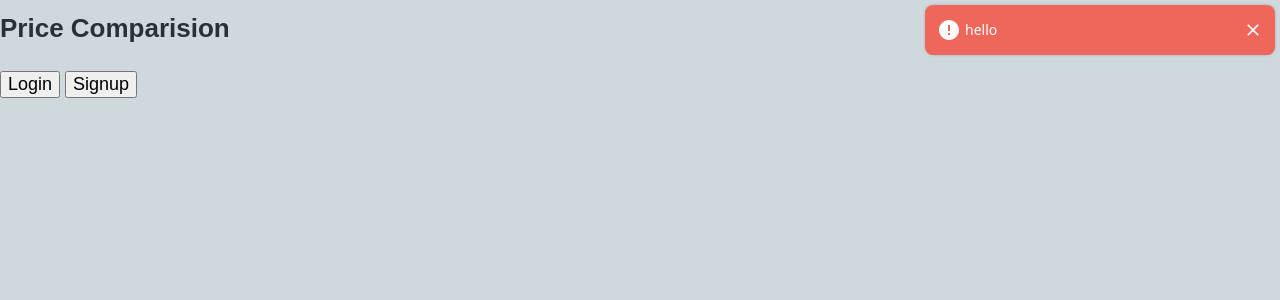
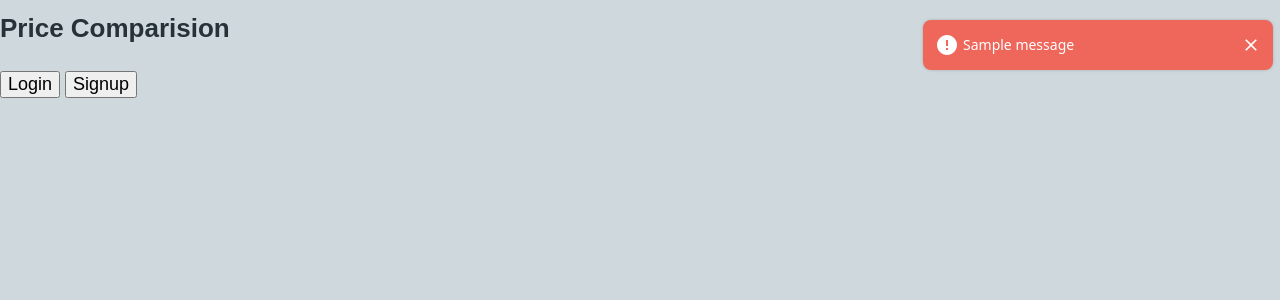
Before and after one commit to dilrajs616/Price-Comparison, a Flask app: page / in a window 1280 px wide. Shown: the top 300 px of the page. Run offline with Flask 3, Linux system fonts and the light colour scheme; one stand-in notice (Sample message) is shown.

Commit message:
handle multiple error flashes

```diff
--- a/static/landing.css
+++ b/static/landing.css
@@ -44,9 +44,20 @@
 }
 
 .error-wrraper{
-    display: block;
+    display: flex;
+    flex-direction: column;
+    position: absolute;
+    z-index: 2;
+    top:5px;
+    right: 5px;
+
+
+
+
 
 }
+
+
 
 .error {
     font-family: system-ui, -apple-system, BlinkMacSystemFont, 'Segoe UI', Roboto, Oxygen, Ubuntu, Cantarell, 'Open Sans', 'Helvetica Neue', sans-serif;
@@ -59,10 +70,10 @@
     background: #EF665B;
     border-radius: 8px;
     box-shadow: 0px 0px 5px -3px #111;
-    z-index: 2;
-    position: fixed;
-    top:5px;
-    right: 5px;
+
+    position: static;
+
+    margin: 2px;
   }
 
   .error__icon {
--- a/templates/landing.html
+++ b/templates/landing.html
@@ -8,8 +8,8 @@
 
 <h1>Price Comparision</h1>
 
+<div class="error-wrraper" id="error-wrraper">
     {% for message in get_flashed_messages() %}
-<div id="error-wrraper">
         <div class="error">
             <div class="error__icon">
                 <svg xmlns="http://www.w3.org/2000/svg" width="24" viewBox="0 0 24 24" height="24" fill="none">
@@ -18,7 +18,7 @@
                     </path>
                 </svg>
             </div>
-        <div class="error__title">hello</div>
+            <div class="error__title">{{message}}</div>
             <div class="error__close" id="error__close"><svg xmlns="http://www.w3.org/2000/svg" width="20"
                     viewBox="0 0 20 20" height="20">
                     <path fill="#393a37"
@@ -27,8 +27,11 @@
                 </svg>
             </div>
         </div>
+
+        {%endfor%}
     </div>
-{%endfor%}
+</div>
+
 
 
 
@@ -136,12 +139,17 @@
 
 
     // error message
-    var error = document.getElementById("error-wrraper")
-    var close_error = document.getElementById("error__close")
+    var error = document.getElementsByClassName("error")
+    var close_error = document.getElementsByClassName("error__close")
 
-    close_error.onclick = function () {
-        error.style.display = "None";
+
+
+    for (let i = 0; i < error.length; i++) {
+        close_error[i].onclick = function () {
+            error[i].style.display = "None";
         }
+    }
+
 
 </script>
 
```
Lines whose indentation alone changed are shown as unchanged.
